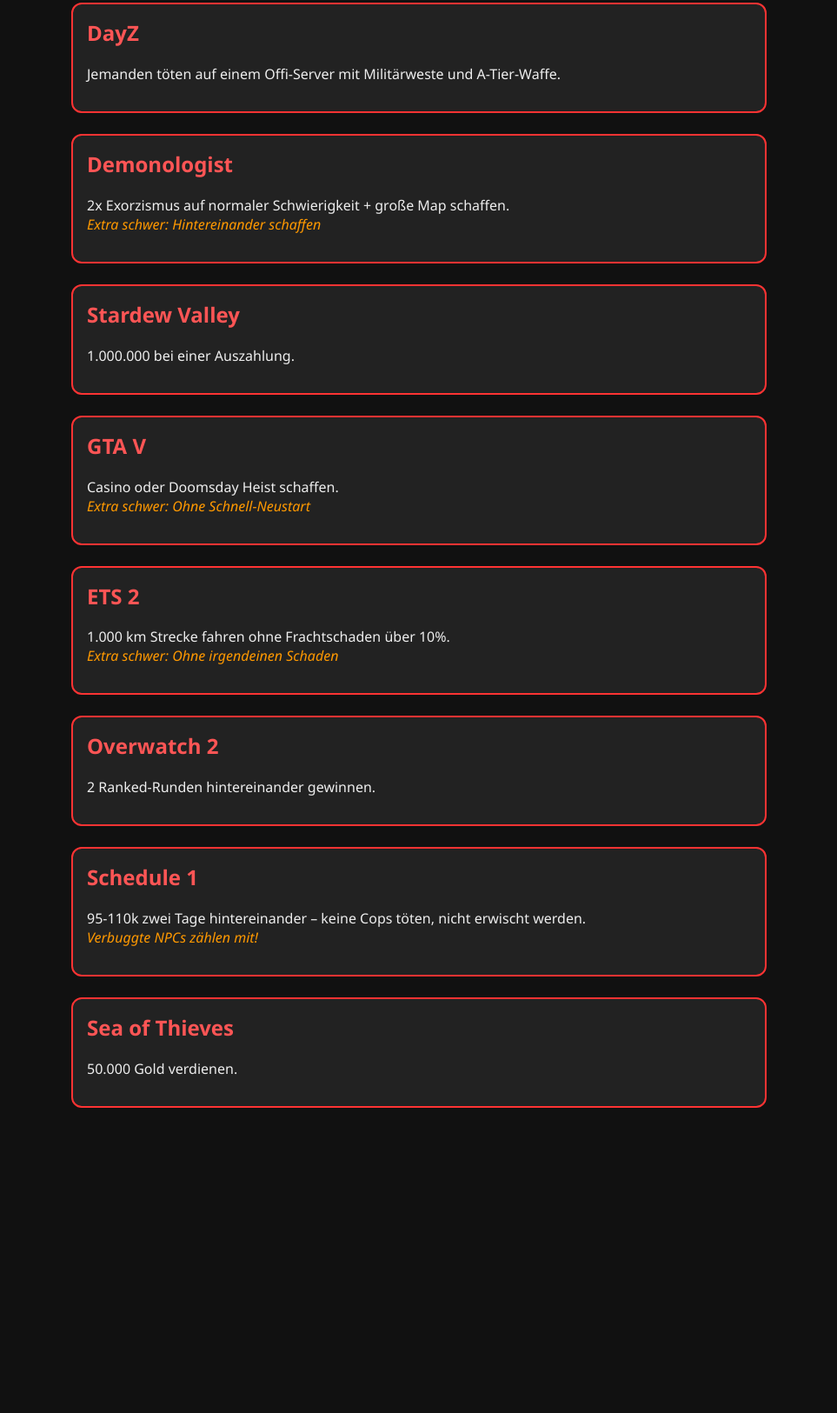
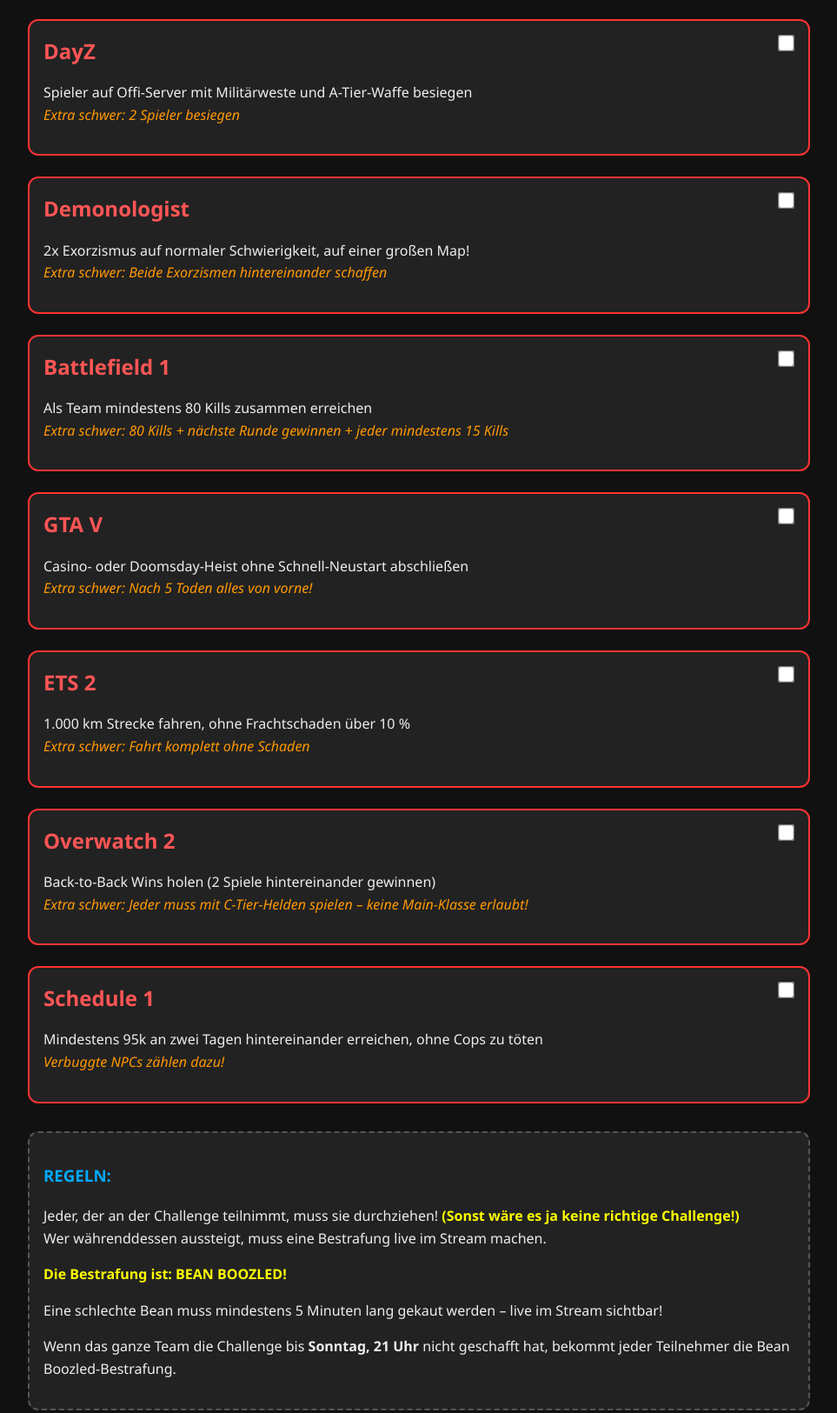
Before and after one commit to VANUCCISLM/hardcore-challenge, a plain HTML site: page index.html in a window 1280 px wide. Shown: the part 115-1740 px from the top of the page at 87% size, without its empty margins (158-1121 px from the left). Before the commit the page ends 1445 px from the top, so only its background shows below. Drawn offline with Linux system fonts and the light colour scheme.

Commit message:
index.html

```diff
--- a/index.html
+++ b/index.html
@@ -2,82 +2,161 @@
 <html lang="de">
 <head>
   <meta charset="UTF-8">
-  <title>🔥 Hardcore Game-Challenge 🔥</title>
+  <title>🔥 Hardcore-50/50-Challenge 🔥</title>
   <style>
     body {
       background: #111;
       color: #eee;
       font-family: 'Segoe UI', sans-serif;
-      max-width: 800px;
+      max-width: 900px;
       margin: 0 auto;
       padding: 2rem;
+      line-height: 1.6;
     }
+
     h1 {
       color: #f33;
       text-align: center;
+      margin-bottom: 2rem;
     }
+
     .game {
+      display: flex;
+      justify-content: space-between;
+      align-items: flex-start;
       border: 2px solid #f33;
       border-radius: 12px;
       padding: 1rem;
       margin-bottom: 1.5rem;
       background-color: #222;
     }
+
+    .content {
+      flex-grow: 1;
+    }
+
     .game h2 {
-      margin-top: 0;
+      margin: 0 0 0.5rem 0;
       color: #ff5555;
     }
+
     .extra {
       color: #f90;
       font-style: italic;
     }
+
+    .checkbox {
+      margin-left: 1rem;
+      transform: scale(1.5);
+    }
+
+    .rules, .coin {
+      background-color: #222;
+      border: 2px dashed #555;
+      border-radius: 12px;
+      padding: 1rem;
+      margin-top: 2rem;
+    }
+
+    .rules h3, .coin h3 {
+      color: #0af;
+    }
+
+    .highlight {
+      color: #ff0;
+      font-weight: bold;
+    }
   </style>
 </head>
 <body>
-  <h1>🔥💣HARDCORE GAME-CHALLENGE💣🔥</h1>
+
+  <h1>🔥💣 HARDCORE-50/50-CHALLENGE 💣🔥</h1>
 
   <div class="game">
+    <div class="content">
       <h2>DayZ</h2>
-    <p>Jemanden töten auf einem Offi-Server mit Militärweste und A-Tier-Waffe.</p>
+      <p>Spieler auf Offi-Server mit Militärweste und A-Tier-Waffe besiegen<br>
+      <span class="extra">Extra schwer: 2 Spieler besiegen</span></p>
+    </div>
+    <input type="checkbox" class="checkbox">
   </div>
 
   <div class="game">
+    <div class="content">
       <h2>Demonologist</h2>
-    <p>2x Exorzismus auf normaler Schwierigkeit + große Map schaffen.<br>
-    <span class="extra">Extra schwer: Hintereinander schaffen</span></p>
+      <p>2x Exorzismus auf normaler Schwierigkeit, auf einer großen Map!<br>
+      <span class="extra">Extra schwer: Beide Exorzismen hintereinander schaffen</span></p>
+    </div>
+    <input type="checkbox" class="checkbox">
   </div>
 
   <div class="game">
-    <h2>Stardew Valley</h2>
-    <p>1.000.000 bei einer Auszahlung.</p>
+    <div class="content">
+      <h2>Battlefield 1</h2>
+      <p>Als Team mindestens 80 Kills zusammen erreichen<br>
+      <span class="extra">Extra schwer: 80 Kills + nächste Runde gewinnen + jeder mindestens 15 Kills</span></p>
+    </div>
+    <input type="checkbox" class="checkbox">
   </div>
 
   <div class="game">
+    <div class="content">
       <h2>GTA V</h2>
-    <p>Casino oder Doomsday Heist schaffen.<br>
-    <span class="extra">Extra schwer: Ohne Schnell-Neustart</span></p>
+      <p>Casino- oder Doomsday-Heist ohne Schnell-Neustart abschließen<br>
+      <span class="extra">Extra schwer: Nach 5 Toden alles von vorne!</span></p>
+    </div>
+    <input type="checkbox" class="checkbox">
   </div>
 
   <div class="game">
+    <div class="content">
       <h2>ETS 2</h2>
-    <p>1.000 km Strecke fahren ohne Frachtschaden über 10%.<br>
-    <span class="extra">Extra schwer: Ohne irgendeinen Schaden</span></p>
+      <p>1.000 km Strecke fahren, ohne Frachtschaden über 10 %<br>
+      <span class="extra">Extra schwer: Fahrt komplett ohne Schaden</span></p>
+    </div>
+    <input type="checkbox" class="checkbox">
   </div>
 
   <div class="game">
+    <div class="content">
       <h2>Overwatch 2</h2>
-    <p>2 Ranked-Runden hintereinander gewinnen.</p>
+      <p>Back-to-Back Wins holen (2 Spiele hintereinander gewinnen)<br>
+      <span class="extra">Extra schwer: Jeder muss mit C-Tier-Helden spielen – keine Main-Klasse erlaubt!</span></p>
+    </div>
+    <input type="checkbox" class="checkbox">
   </div>
 
   <div class="game">
+    <div class="content">
       <h2>Schedule 1</h2>
-    <p>95-110k zwei Tage hintereinander – keine Cops töten, nicht erwischt werden.<br>
-    <span class="extra">Verbuggte NPCs zählen mit!</span></p>
+      <p>Mindestens 95k an zwei Tagen hintereinander erreichen, ohne Cops zu töten<br>
+      <span class="extra">Verbuggte NPCs zählen dazu!</span></p>
+    </div>
+    <input type="checkbox" class="checkbox">
   </div>
 
-  <div class="game">
-    <h2>Sea of Thieves</h2>
-    <p>50.000 Gold verdienen.</p>
+  <div class="rules">
+    <h3>REGELN:</h3>
+    <p>Jeder, der an der Challenge teilnimmt, muss sie durchziehen! <span class="highlight">(Sonst wäre es ja keine richtige Challenge!)</span><br>
+    Wer währenddessen aussteigt, muss eine Bestrafung live im Stream machen.</p>
+
+    <p class="highlight">Die Bestrafung ist: BEAN BOOZLED!</p>
+    <p>Eine schlechte Bean muss mindestens 5 Minuten lang gekaut werden – live im Stream sichtbar!</p>
+    <p>Wenn das ganze Team die Challenge bis <strong>Sonntag, 21 Uhr</strong> nicht geschafft hat, bekommt jeder Teilnehmer die Bean Boozled-Bestrafung.</p>
+  </div>
+
+  <div class="coin">
+    <h3>Ablauf & Münzwurf:</h3>
+    <ul>
+      <li>Keine feste Reihenfolge der Spiele – wenn ihr festhängt, einfach wechseln</li>
+      <li><strong>Vor jedem Game:</strong> Es wird eine Münze geworfen</li>
+      <li>Einer wählt "Kopf" oder "Zahl"</li>
+      <li><span class="highlight">Wird falsch geraten → EXTRA-SCHWERE Herausforderung gilt!</span></li>
+      <li><span class="highlight">Wird richtig geraten → Am Ende der Challenge erneut werfen</span></li>
+      <li>Wird dann falsch geraten → Challenge wiederholen</li>
+      <li>Das geht so lange, bis der Münzwurf richtig geraten wurde!</li>
+    </ul>
+    <p style="text-align:center; margin-top:1rem;">🎲 Viel Erfolg und vor allem: Viel Spaß bei der <strong>Hardcore-50/50-Challenge</strong>! 🎲</p>
   </div>
 
 </body>
```
Lines whose indentation alone changed are shown as unchanged.
